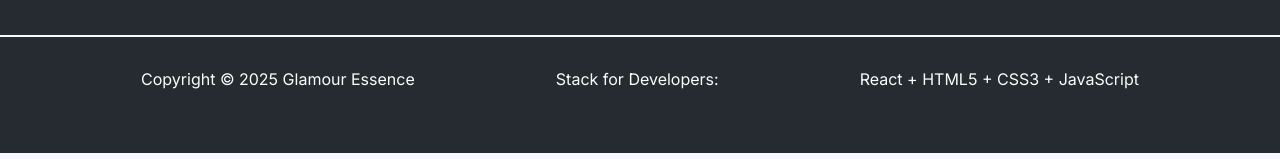
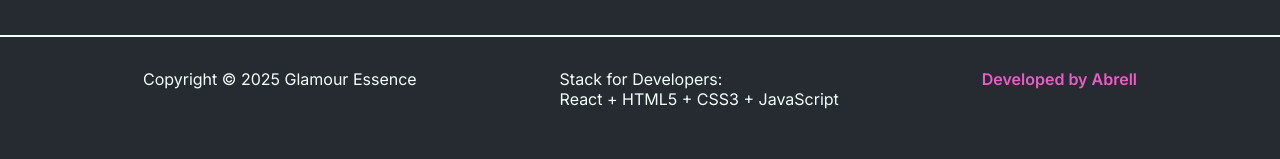
Before and after one commit to AbreuAdmin/Glamour, a React (Create React App) app: page / in a window 1280 px wide. Shown: the part 5242-5401 px from the top of the page. Built offline with nearby package versions, Linux system fonts and the light colour scheme; a web font is replaced by a local one.

Commit message:
Add Verification

```diff
--- a/public/css/App.css
+++ b/public/css/App.css
@@ -504,6 +504,12 @@ noscript {
   gap: 2rem;
   padding: 2rem 0rem;
 
+  #dev {
+    font-size: 1rem;
+    font-weight: 600;
+    color: var(--header);
+  }
+
   #contact, #about, #social {
     display: flex;
     flex-direction: column;
@@ -539,7 +545,6 @@ noscript {
     font-size: 1rem;
     border-top: 2px solid var(--icon);
     color: var(--icon);
-    ;
 
     ul {
       display: flex;
--- a/public/index.html
+++ b/public/index.html
@@ -10,6 +10,7 @@
   <meta property="og:description" content="Produtos de beleza com preços acessíveis. Conheça nossas novidades!" />
   <meta property="og:url" content="https://glamouressency.netlify.app" />
   <meta property="og:type" content="website" />
+  <meta name="google-site-verification" content="llhcxETsnoS5Yc6HSUjRUf0ZBnFhIWteC4BdUYLYPf4" />
   <link rel="icon" href="%PUBLIC_URL%/favicon.svg" />
   <meta name="viewport" content="width=device-width, initial-scale=1" />
   <meta name="theme-color" content="#000000" />
@@ -18,7 +19,7 @@
   <title>Glamour Cosmetics</title>
 </head>
 
-<body id="root">
+<body id="root" class="home">
   <script type="module" src="https://unpkg.com/ionicons@7.1.0/dist/ionicons/ionicons.esm.js"></script>
   <script nomodule src="https://unpkg.com/ionicons@7.1.0/dist/ionicons/ionicons.js"></script>
   <noscript>Você precisa habilitar o JavaScript para usar esse app.</noscript>
--- a/src/components/AppFooter.js
+++ b/src/components/AppFooter.js
@@ -25,13 +25,13 @@ function AppFooter() {
             <nav id="copy">
                 <ul>
                     <p>Copyright &copy; 2025 Glamour Essence</p>
-                    <p>Stack for Developers:</p>
-                    <p>React + HTML5 + CSS3 + JavaScript</p>
+                    <p>Stack for Developers:<br/> React + HTML5 + CSS3 + JavaScript</p>
+                    <li><a id="dev" href="https://abrell.netlify.app" target="_blank" rel="noopener noreferrer">Developed by Abrell</a></li>
                 </ul>
             </nav>
             <nav id="navigation">
                 <ul>
-                    <li><a href="/model2"><ion-icon className="icon" name="home"></ion-icon></a></li>
+                    <li><a href="#root"><ion-icon className="icon" name="home"></ion-icon></a></li>
                     <li><a href="#favorite"><ion-icon name="heart"></ion-icon></a></li>
                     <li><a href="https://wa.me/559193405570" target="_blank" rel="noopener noreferrer"><ion-icon name="chatbubbles"></ion-icon></a></li>
                     <li><a href="https://www.instagram.com/glamo.urcosmeticss/" target="_blank" rel="noopener noreferrer"><ion-icon className="icon" name="logo-instagram"></ion-icon></a></li>
--- a/src/components/AppHeader.js
+++ b/src/components/AppHeader.js
@@ -1,14 +1,14 @@
 function AppHeader() {
   return (
     <header id="header">
-      <h1 id="logo"><a href="/model2"><svg width="197" height="201" viewBox="0 0 197 201" fill="none" xmlns="http://www.w3.org/2000/svg">
+      <h1 id="logo"><a href="/"><svg width="197" height="201" viewBox="0 0 197 201" fill="none" xmlns="http://www.w3.org/2000/svg">
         <path fillRule="evenodd" clipRule="evenodd" d="M196.926 73.3833C194.087 63.3693 189.632 53.6251 183.492 44.5215C152.486 -1.44693 90.2329 -13.6758 44.4464 17.2076C-1.34012 48.0909 -13.3219 110.392 17.6841 156.36C47.641 200.773 106.766 213.691 152.027 186.661C152.509 186.373 152.999 186.059 153.496 185.741C155.961 184.159 158.578 182.481 161.203 183.415C163.273 184.152 163.992 186.454 164.597 188.389L164.598 188.392C164.76 188.909 164.913 189.4 165.082 189.827C165.985 192.117 169.084 190.36 170.886 188.669C175.729 184.122 181.176 174.275 180.261 164.018C179.67 160.01 178.982 156.44 178.227 153.347C178.129 152.654 177.997 151.964 177.831 151.279C158.072 75.3158 119.434 110.277 110.165 132.91C109.204 135.258 108.025 138.025 106.582 140.388C102.819 147.029 97.7407 151.114 92.1485 151.144C82.1537 151.197 73.7693 138.277 71.5908 120.899C69.7026 112.403 70.364 99.0854 73.8998 84.668C79.6054 61.4027 90.635 44.0832 98.535 45.9839C102.291 46.8877 104.664 51.9741 105.506 59.5623C105.898 61.8082 106.185 64.2774 106.358 66.9239C106.593 68.3863 106.795 69.9611 106.961 71.6504C110.446 97.9097 131.124 88.3491 152.413 78.506C169.899 70.4213 187.797 62.1459 196.92 73.3715C196.922 73.3749 196.925 73.379 196.926 73.3833ZM147.628 139.556C151.348 137.047 152.322 131.985 149.802 128.25C147.283 124.515 142.225 123.521 138.505 126.031C134.785 128.54 133.811 133.602 136.331 137.337C138.85 141.072 143.908 142.065 147.628 139.556Z" fill="" />
       </svg>Glamour</a></h1>
       <button id="open-menu"><ion-icon name="menu"></ion-icon></button>
       <nav id="menu">
         <ul>
           <button id="close-menu"><ion-icon name="close"></ion-icon></button>
-          <li><a href="#home">HOME</a></li>
+          <li><a href="#root">HOME</a></li>
           <li><a href="#favorite">FAVORITOS</a></li>
           <li><a href="#body">CORPO</a></li>
           <li><a href="#gloss">GLOSS</a></li>
```
